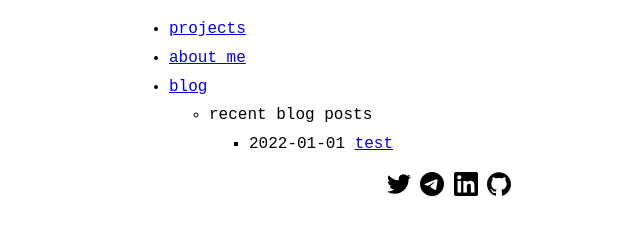
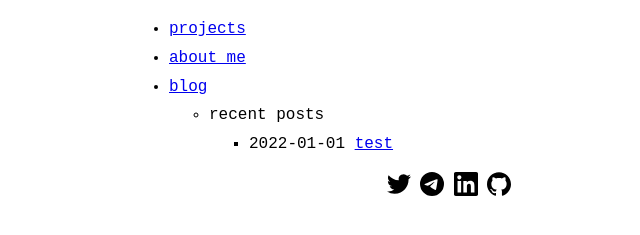
Before and after one commit to polo7/polo7.github.io, a Jekyll site: the page built from index.md, in a window 1280 px wide. Shown: the part 172-407 px from the top of the page, without its empty margins (191-831 px from the left). Built offline with Jekyll 4.4.1, drawn with Linux system fonts in a browser that asks for light colours.

Commit message:
Update menu.yml

```diff
--- a/_data/menu.yml
+++ b/_data/menu.yml
@@ -9,7 +9,7 @@ entries:
   - title: blog
     url: archive.html
     entries:
-      - title: recent blog posts
+      - title: recent posts
         post_list:
           limit: 5
           show_more: true
```
